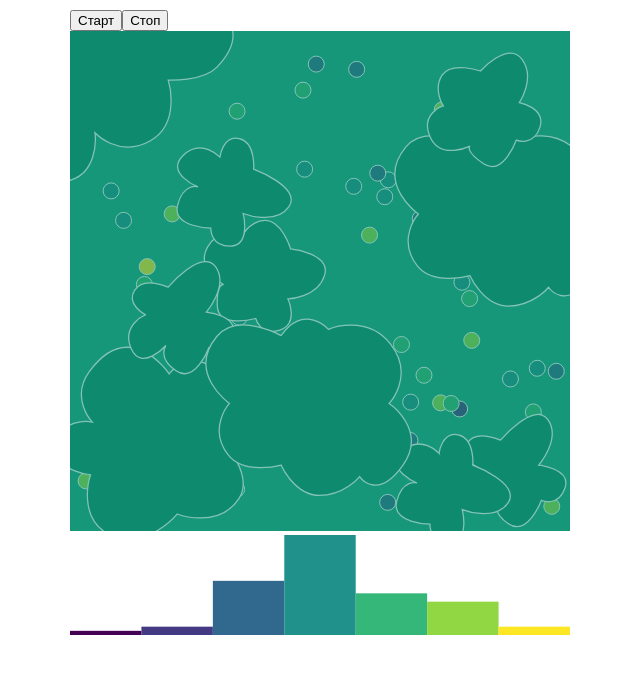
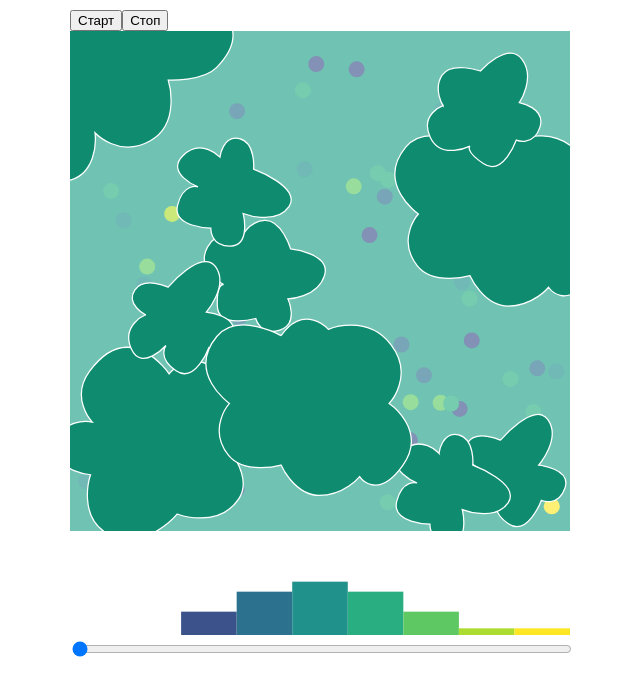
Before and after one commit to Zlira/biston_betularia, a React (Create React App) app: page / in a window 1280 px wide. Shown: the top 696 px of the page, without its empty margins (220-860 px from the left). Built offline with nearby package versions, Linux system fonts and the light colour scheme.

Commit message:
Added history of population phenotype distribution

```diff
--- a/src/App.css
+++ b/src/App.css
@@ -40,3 +40,7 @@
 svg g.obstacle-layer, svg g.obstacle-layer image {
   pointer-events: none;
 }
+
+.creature-distribution input {
+  display: block;
+}
--- a/src/App.js
+++ b/src/App.js
@@ -3,7 +3,7 @@
 
 import {interpolateViridis} from 'd3-scale-chromatic';
 import {scaleSequential, scaleLinear} from 'd3-scale';
-import {histogram, range} from 'd3-array';
+import {histogram, range, sum} from 'd3-array';
 import {randomUniform} from 'd3-random';
 
 import {getRandomPolygenes, polygenesToPhenotype, polygenesOffspring} from './Polygenes';
@@ -26,7 +26,7 @@
   crColors: scaleSequential(interpolateViridis),
 
   // population params
-  crVarNum: 7,
+  crVarNum: 9,
   crInitCount: 60,
   crMaxCount: 100,
   crReproduceProb: .7,
@@ -34,27 +34,9 @@
   crMaturityAge: 4,
   populUpdateTick: 1000,
 
-  // TODO add field width and height
   fieldSize: 500,
 }
 
-// TODO перенести всі todo у trello
-// TODO розмір залежний від віку?
-// TODO додати контроль клавіатурою
-// TODO додати перешкоди або окрему смугу для «полювання»
-// TODO додати історію розподілу
-// TODO додати кількість впольованих в кожен момент часу до історії розподілу
-// TODO потестувати швидкодію і навантаження
-// TODO подумати над ігровими компонентами:
-// * кнопка старт
-// * таймер
-// * резульат: вижила/не вижила
-// TODO move all the options to one object to be able to tweak them
-// TODO think of better population dynamics: death and birth dependent on
-// population density etc
-// TODO можливо показати варіант, коли норма зміщується без селективного тиску
-// TODO порефакторити: логіку для руху, розмноження etc - окремо
-// TODO пересвідчитися, що в популяції на початку є всі можливі алелі
 
 function getRandomVelocity() {
   return {
@@ -145,6 +127,7 @@
 class Simulation extends Component {
   constructor (props) {
     super(props)
+    this.running = false
 
     this.size = GAME_PARAMS.fieldSize
     this.creatureVarsNum = GAME_PARAMS.crVarNum
@@ -155,14 +138,20 @@
     this.maturityAge = GAME_PARAMS.crMaturityAge
     this.populUpdateTick = GAME_PARAMS.populUpdateTick
     this.moveTick = GAME_PARAMS.moveTick
+
     this.colorScale = GAME_PARAMS.crColors.domain([0, (this.creatureVarsNum - 1)])
+    this.histGenerator = histogram().value(d => d.phenotype)
+      .thresholds(range(1, this.creatureVarsNum))
+      .domain([0, this.creatureVarsNum])
 
     this.newCreature = getNewCreature.bind(null, this.size, this.creatureVarsNum)
     this.state = {
       creatures: Array(this.initialCreatureCount).fill().map(
         (_, i) => this.newCreature(i)
-      )
+      ),
+      history: [],
     }
+    this.state.history.push(this.histGenerator(this.state.creatures))
 
     this.killCreature = this.killCreature.bind(this)
     this.updatePopulation = this.updatePopulation.bind(this)
@@ -172,6 +161,7 @@
   }
 
   start() {
+    this.running = true
     if (!this.populUpdateTimerID) {
       this.populUpdateTimerID = setInterval(
         this.updatePopulation, this.populUpdateTick
@@ -183,8 +173,11 @@
   }
 
   stop() {
+    this.running = false
     clearInterval(this.populUpdateTimerID)
     clearInterval(this.moveTimerID)
+    delete this.populUpdateTimerID
+    delete this.moveTimerID
   }
 
   componentWillUnmount() {
@@ -192,6 +185,7 @@
   }
 
   killCreature(creatureIndex) {
+    if (!this.running) {return}
     this.setState((prevState, props) => {
       const creatures = prevState.creatures.filter(
         creature => creature.id !== creatureIndex
@@ -208,7 +202,6 @@
         .filter(cr => !(Math.random() < cr.lifespan * this.deathProb))
         // others lifespan is updated
         .map(cr => ({...cr, lifespan: cr.lifespan + 1}))
-      console.log(prevState.creatures.length, creatures.length)
 
       // the ones left alive can reproduce randomly
       const creaturesNum = creatures.length
@@ -223,12 +216,14 @@
             && cr1.lifespan >= this.maturityAge
             && cr2.lifespan >= this.maturityAge) {
           newCr = reproduce(cr1, cr2, offspringCounter+maxId)
-          console.log(newCr)
           creatures.push(newCr)
           offspringCounter += 1
         }
       }
-      return {'creatures': creatures}
+      return {
+        'creatures': creatures,
+        'history': prevState.history.concat([this.histGenerator(creatures)]),
+      }
     })
   }
 
@@ -263,14 +258,15 @@
         </g>
         <Obstacles size={this.size}/>
       </svg>
-      <CreatureDistribution data={this.state.creatures} width={this.size}
-        colorScale={this.colorScale} creatureVarsNum={this.creatureVarsNum}/>
+      <CreatureDistribution data={this.state.history} width={this.size}
+        colorScale={this.colorScale}/>
     </div>)
   }
 }
 
 
 function Obstacles(props) {
+  // TODO ignore clicking on Obstacles but allow clicking on anything else
   return <g className="obstacle-layer">
     <image xlinkHref={treesSvg} x="0" y="0" width={props.size}
       height={props.size}/>
@@ -284,7 +280,6 @@
     const coords = data.coords
     return (
       <circle cx={coords.x} cy={coords.y} r={data.radius}
-        stroke={data.lifespan === 0? 'white' : null}
         fill={this.props.colorScale(data.phenotype)}
         onClick={() => this.props.kill(data.id)}/>
     )
@@ -295,28 +290,39 @@
 class CreatureDistribution extends Component {
   constructor(props) {
     super(props)
-    this.binCount = props.creatureVarsNum
-    this.histGenerator = histogram().value(d => d.phenotype)
-      .thresholds(range(1, this.binCount))
-      .domain([0, this.binCount])
+    this.state = {historyIndex: 0}
+
+    this.handleChange = this.handleChange.bind(this)
+  }
+
+  handleChange(event) {
+    this.setState({historyIndex: event.target.value})
   }
 
   render() {
-    const histData = this.histGenerator(this.props.data)
     const height = 100
     const width = this.props.width
-    const rectWidth = width / this.binCount
+    const latestHist = this.props.data[this.state.historyIndex]
+    const binsNum = latestHist.length
+    const rectWidth = width / binsNum
+    const totCount = sum(latestHist, d => d.length)
     // TODO improve scale to be consistent and nice
-    const yScale = scaleLinear().range([0, height]).domain([0, .4])
-    const rects = histData.map(
-      (d, i) => <rect key={d.x0} x={i * rectWidth} y={height - yScale(d.length / this.props.data.length)}
-                 width={rectWidth} height={yScale(d.length / this.props.data.length)}
+    const yScale = scaleLinear().range([0, height]).domain([0, .5])
+    const rects = latestHist.map(
+      (d, i) => <rect key={d.x0} x={i * rectWidth}
+                 y={height - yScale(d.length / totCount)}
+                 width={rectWidth} height={yScale(d.length / totCount)}
                  fill={this.props.colorScale(i)} />
     )
     return (
-      <svg width={width} height={height} onDragStart={(e) => e.preventDefault()}>
-        {rects}
-      </svg>
+      <div className="creature-distribution">
+        <svg width={width} height={height} onDragStart={(e) => e.preventDefault()}>
+          {rects}
+        </svg>
+        <input type="range" style={{width: width}} min="0"
+          max={this.props.data.length - 1} value={this.state.historyIndex}
+         onChange={this.handleChange}/>
+      </div>
     )
   }
 }
```
Also changed, not shown: src/imgs/trees.svg.
